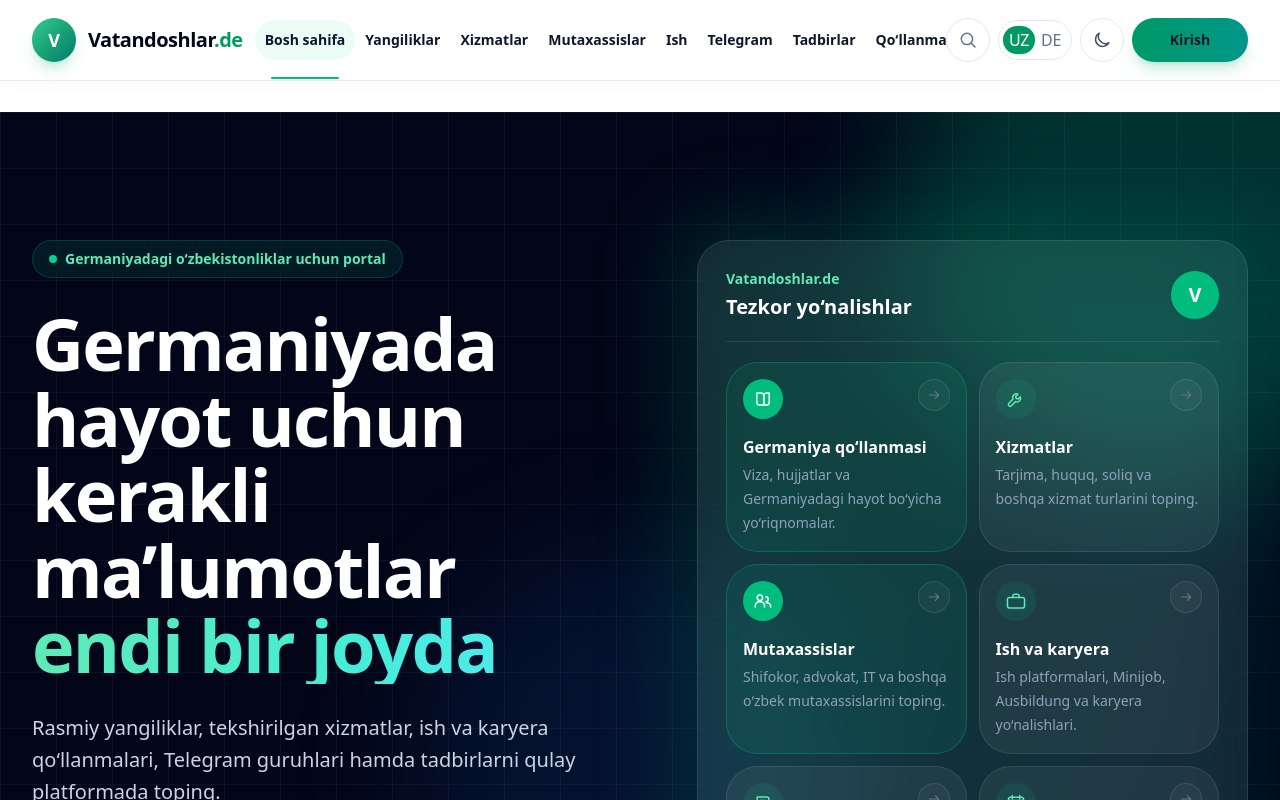
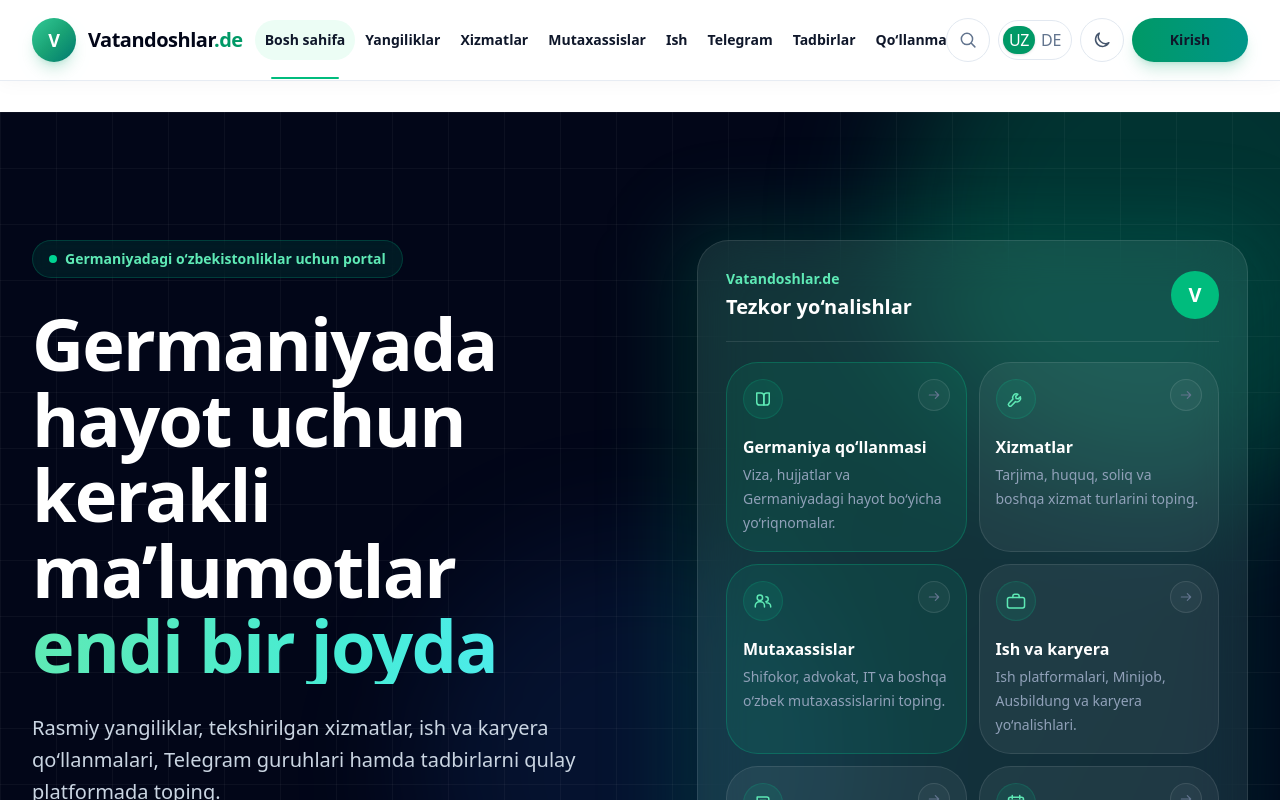
Before and after one commit to ZafarUsarov/vatandoshlar-portal, a Next.js app: page /uz in a window 1280 px wide. Shown: the top 800 px of the page. Built offline with nearby package versions, Linux system fonts and the light colour scheme.

Commit message:
fix(home): unify quick direction icon hover states

```diff
--- a/components/home/QuickDirectionsPanel.tsx
+++ b/components/home/QuickDirectionsPanel.tsx
@@ -86,10 +86,8 @@ export default function QuickDirectionsPanel({
               <span className="flex items-start justify-between gap-3">
                 <span
                   className={[
-                    "flex h-10 w-10 shrink-0 items-center justify-center rounded-xl transition",
-                    item.featured
-                      ? "bg-emerald-500 text-white"
-                      : "bg-emerald-400/10 text-emerald-300 group-hover:bg-emerald-500 group-hover:text-white",
+                    "flex h-10 w-10 shrink-0 items-center justify-center rounded-xl border border-emerald-400/15 bg-emerald-400/10 text-emerald-300 transition-colors duration-300",
+                    "group-hover:border-emerald-500 group-hover:bg-emerald-500 group-hover:text-white",
                   ].join(" ")}
                 >
                   {item.icon}
```
